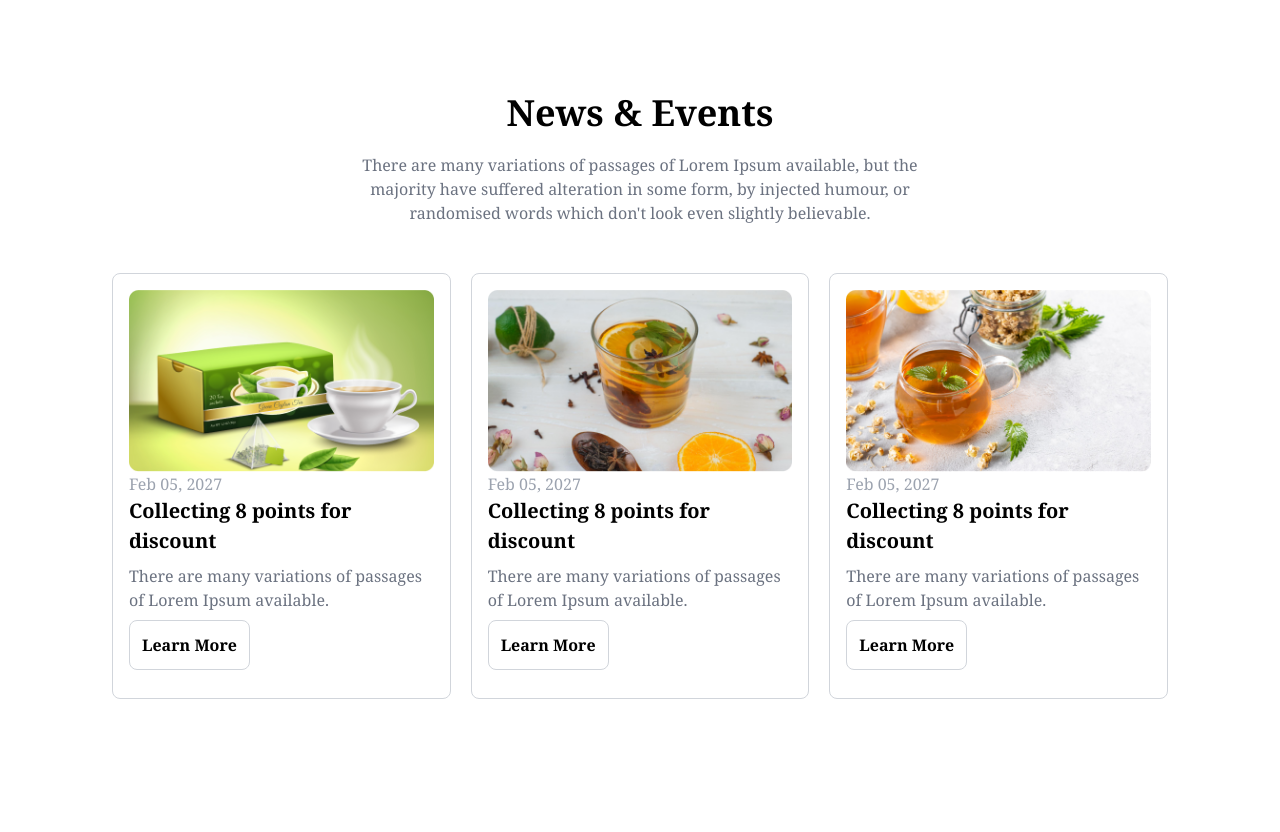
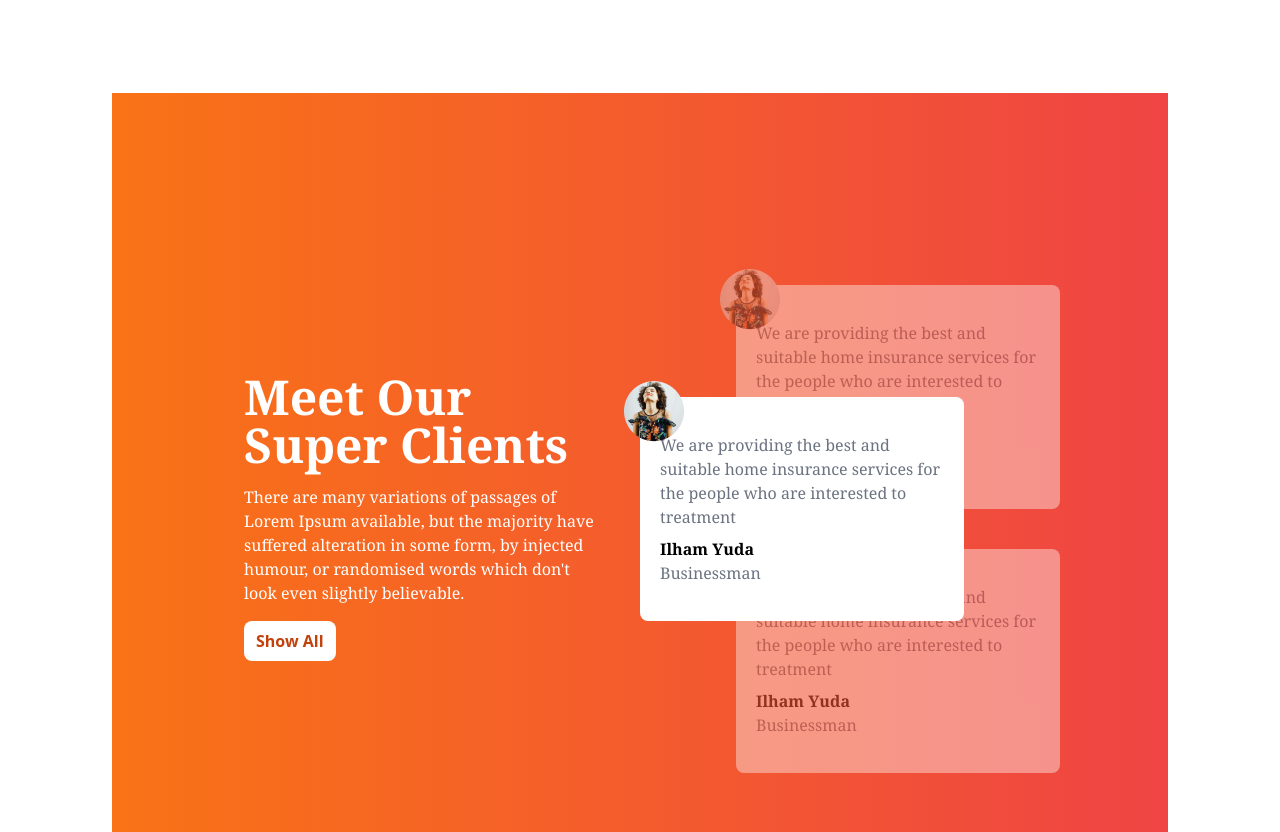
Before and after one commit to FarhadMahmud12/Online_Tea_House_With-Tailwind, a plain HTML site: page index.html in a window 1280 px wide. Shown: the part 1838-2670 px from the top of the page. Before the commit the page ends 2633 px from the top, so only its background shows below. Drawn offline with nearby package versions, Linux system fonts and the light colour scheme.

Commit message:
review section done

```diff
--- a/index.html
+++ b/index.html
@@ -1,20 +1,15 @@
 <!DOCTYPE html>
 <html lang="en">
+
 <head>
   <meta charset="UTF-8" />
   <meta name="viewport" content="width=device-width, initial-scale=1.0" />
   <link rel="preconnect" href="https://fonts.googleapis.com" />
   <link rel="preconnect" href="https://fonts.gstatic.com" crossorigin />
-    <link
-      href="https://fonts.googleapis.com/css2?family=Manrope:wght@200..800&display=swap"
-      rel="stylesheet"
-    />
+  <link href="https://fonts.googleapis.com/css2?family=Manrope:wght@200..800&display=swap" rel="stylesheet" />
   <title>Online Tea House – Premium Teas Delivered to Your Doorstep</title>
   <!-- FontAwsome CDN -->
-    <script
-      src="https://kit.fontawesome.com/613a134748.js"
-      crossorigin="anonymous"
-    ></script>
+  <script src="https://kit.fontawesome.com/613a134748.js" crossorigin="anonymous"></script>
   <!-- Tailwind CSS CDN -->
   <script src="https://cdn.tailwindcss.com"></script>
   <script>
@@ -36,9 +31,7 @@
 <body>
   <main class="max-w-screen-xl mx-auto px-16 lg:px-28">
     <!-- header section start -->
-      <header
-        class="md:flex lg:flex pt-10 mb-20 gap-5 justify-center items-center"
-      >
+    <header class="md:flex lg:flex pt-10 mb-20 gap-5 justify-center items-center">
       <!-- text content -->
       <div>
         <h1 class="text-5xl sm:text-3xl md:text-6xl font-semibold font-serif">
@@ -51,8 +44,7 @@
         </p>
         <br />
         <button
-            class="bg-gradient-to-r from-orange-500 to-red-500 px-4 py-3 rounded-lg text-white text-xl items-center"
-          >
+          class="bg-gradient-to-r from-orange-500 to-red-500 px-4 py-3 rounded-lg text-white text-xl items-center">
           Explore More <i class="fa-solid fa-arrow-right -rotate-45"></i>
         </button>
       </div>
@@ -62,8 +54,7 @@
         <div><img class="w-full" src="images/banner.png" alt="" /></div>
         <!-- header-card -->
         <div
-            class="bg-white drop-shadow-lg px-4 py-3 flex items-center absolute rounded-lg top-28 md:top-80 md:left-32 lg:left-28"
-          >
+          class="bg-white drop-shadow-lg px-4 py-3 flex items-center absolute rounded-lg top-28 md:top-80 md:left-32 lg:left-28">
           <!-- Icon -->
           <div><i class="fa-solid fa-star text-amber-500 text-3xl"></i></div>
           <!-- text Content -->
@@ -90,9 +81,7 @@
           believable.
         </p>
         <!-- Grid Cards -->
-          <div
-            class="grid sm:grid-cols-1 md:grid-cols-2 lg:grid-cols-4 text-center gap-4 mt-24"
-          >
+        <div class="grid sm:grid-cols-1 md:grid-cols-2 lg:grid-cols-4 text-center gap-4 mt-24">
           <!-- product cards -->
           <div class="rounded-lg shadow-md bg-gray-100 py-8 overflow-hidden">
             <img class="mx-auto" src="images/tea-1.png" alt="" />
@@ -139,9 +128,7 @@
       <div class="grid grid-cols-1 lg:grid-cols-2">
         <!-- img section -->
         <div class="grid grid-cols-2 grid-rows-3 gap-4 lg:w-5/6">
-            <div
-              class="h-38 bg-gradient-to-r from-red-100 to-red-50 rounded-lg"
-            ></div>
+          <div class="h-38 bg-gradient-to-r from-red-100 to-red-50 rounded-lg"></div>
           <div class="bg-orange-50 rounded-lg row-span-2">
             <img class="mx-auto my-5" src="./images/fresh-1.png" alt="" />
           </div>
@@ -149,9 +136,7 @@
           <div class="bg-gray-200 rounded-lg row-span-2">
             <img class="mx-auto my-5" src="./images/fresh-2.png" alt="" />
           </div>
-            <div
-              class="h-38 bg-gradient-to-r from-gray-200 to-gray-50 rounded-lg"
-            ></div>
+          <div class="h-38 bg-gradient-to-r from-gray-200 to-gray-50 rounded-lg"></div>
         </div>
 
         <!-- text Section -->
@@ -186,6 +171,103 @@
 
     <!-- Great Tea End -->
 
+    <!-- reviews section start -->
+
+    <section class="mb-24">
+      <div
+        class="px-7 py-12 md:px-24 md:py-24 bg-gradient-to-r from-orange-500 to-red-500 grid grid-cols-1 md:grid-cols-2">
+        <!-- text section -->
+        <div class="flex justify-center items-center overflow-hidden">
+          <div class="w-5/6">
+            <h5 class="font-serif text-5xl font-extrabold text-white mb-4 mt-4">
+              Meet Our Super Clients
+            </h5>
+            <p class="font-serif text- [10px] text-white font-medium mb-4">
+              There are many variations of passages of Lorem Ipsum available,
+              but the majority have suffered alteration in some form, by
+              injected humour, or randomised words which don't look even
+              slightly believable.
+            </p>
+            <button class="bg-white text-orange-700 font-bold px-3 py-2 rounded-lg">
+              Show All
+            </button>
+          </div>
+        </div>
+
+        <!-- review section -->
+        <div class="relative py-24">
+
+<!-- middle card -->
+
+          <div class="absolute z-10 top-48 md:top-52">
+            <div
+            class="  h-56 top-10  md:w-3/4 text-black bg-white rounded-lg flex items-center px-5">
+            <div class="absolute -top-5 -left-5 rounded-full">
+              <img class="p-1" src="./images/client.png" alt="" />
+            </div>
+            <div>
+              <p class="font-serif text- [10px] text-gray-500 font-medium mb-2">
+                We are providing the best and suitable home insurance services
+                for the people who are interested to treatment
+              </p>
+              <h6 class="font-serif text- [16px] text-black font-bold">
+                Ilham Yuda
+              </h6>
+              <p class="font-serif text-[16px] font-medium text-gray-500">
+                Businessman
+              </p>
+            </div>
+          </div>
+          </div>
+
+          <!-- top cards -->
+          <div
+            class="relative left-8 md:left-24 h-56 md:w-3/4 text-black bg-white rounded-lg flex items-center px-5 opacity-40">
+            <div class="absolute -top-5 -left-5 rounded-full">
+              <img class="p-1" src="./images/client.png" alt="" />
+            </div>
+            <div>
+              <p class="font-serif text- [10px] text-gray-500 font-medium mb-2">
+                We are providing the best and suitable home insurance services
+                for the people who are interested to treatment
+              </p>
+              <h6 class="font-serif text- [16px] text-black font-bold">
+                Ilham Yuda
+              </h6>
+              <p class="font-serif text-[16px] font-medium text-gray-500">
+                Businessman
+              </p>
+            </div>
+          </div>
+
+
+
+          <!-- bottom card -->
+
+          <div
+            class="relative left-8 md:left-24 h-56 top-10 opacity-40 md:w-3/4 text-black bg-white rounded-lg flex items-center px-5">
+            <div class="absolute -top-5 -left-5 rounded-full">
+              <img class="p-1" src="./images/client.png" alt="" />
+            </div>
+            <div>
+              <p class="font-serif text- [10px] text-gray-500 font-medium mb-2">
+                We are providing the best and suitable home insurance services
+                for the people who are interested to treatment
+              </p>
+              <h6 class="font-serif text- [16px] text-black font-bold">
+                Ilham Yuda
+              </h6>
+              <p class="font-serif text-[16px] font-medium text-gray-500">
+                Businessman
+              </p>
+            </div>
+          </div>
+        </div>
+      </div>
+    </section>
+
+    <!-- reviews section End -->
+
     <!-- Blog Section Start -->
 
     <section class="mb-24">
@@ -193,18 +275,17 @@
         <h6 class="font-serif text-4xl font-extrabold text-center mb-5">
           News & Events
         </h6>
-          <p
-            class="font-serif text-[16px] font-medium text-gray-500 max-w-xl mx-auto text-center mb-12"
-          >
+        <p class="font-serif text-[16px] font-medium text-gray-500 max-w-xl mx-auto text-center mb-12">
           There are many variations of passages of Lorem Ipsum available, but
           the majority have suffered alteration in some form, by injected
           humour, or randomised words which don't look even slightly
           believable.
         </p>
+
         <!-- news and event cards -->
-          <div class="grid grid-cols-3 gap-5 ">
+        <div class="grid grid-cols-1 md:grid-cols-3 gap-5">
           <!-- blog card -->
-            <div class="border border-gray-300 py-4 px-4 rounded-lg">
+          <div class="border border-gray-300 py-4 px-4 md:py-4 md:px-4 rounded-lg">
             <img src="./images/news-1.png" alt="" />
             <p class="font-serif font-medium text-gray-400">Feb 05, 2027</p>
             <h6 class="mb-2 font-serif font-extrabold text-[20px]">
@@ -213,13 +294,13 @@
             <p class="font-serif text-[16px] font-medium text-gray-500 mb-2">
               There are many variations of passages of Lorem Ipsum available.
             </p>
-              <button class="font-serif font-bold text-[16px] border border-gray-300 rounded-lg  py-3 px-3 mb-3">
+            <button class="font-serif font-bold text-[16px] border border-gray-300 rounded-lg py-3 px-3 mb-3">
               Learn More
             </button>
           </div>
 
           <!-- blog card -->
-            <div class="border border-gray-300  py-4 px-4 rounded-lg">
+          <div class="border border-gray-300 py-4 px-4 rounded-lg">
             <img src="./images/news-2.png" alt="" />
             <p class="font-serif font-medium text-gray-400">Feb 05, 2027</p>
             <h6 class="mb-2 font-serif font-extrabold text-[20px]">
@@ -228,13 +309,13 @@
             <p class="font-serif text-[16px] font-medium text-gray-500 mb-2">
               There are many variations of passages of Lorem Ipsum available.
             </p>
-              <button class="font-serif font-bold text-[16px] border border-gray-300 rounded-lg  py-3 px-3 mb-2">
+            <button class="font-serif font-bold text-[16px] border border-gray-300 rounded-lg py-3 px-3 mb-2">
               Learn More
             </button>
           </div>
 
           <!-- blog card -->
-            <div class="border border-gray-300  py-4 px-4 rounded-lg">
+          <div class="border border-gray-300 py-4 px-4 rounded-lg">
             <img src="./images/news-3.png" alt="" />
             <p class="font-serif font-medium text-gray-400">Feb 05, 2027</p>
             <h6 class="mb-2 font-serif font-extrabold text-[20px]">
@@ -243,7 +324,7 @@
             <p class="font-serif text-[16px] font-medium text-gray-500 mb-2">
               There are many variations of passages of Lorem Ipsum available.
             </p>
-              <button class="font-serif font-bold text-[16px] border border-gray-300 rounded-lg  py-3 px-3 mb-3">
+            <button class="font-serif font-bold text-[16px] border border-gray-300 rounded-lg py-3 px-3 mb-3">
               Learn More
             </button>
           </div>
@@ -254,4 +335,5 @@
     <!-- Blog Section End -->
   </main>
 </body>
+
 </html>
```
Lines whose indentation alone changed are shown as unchanged.
